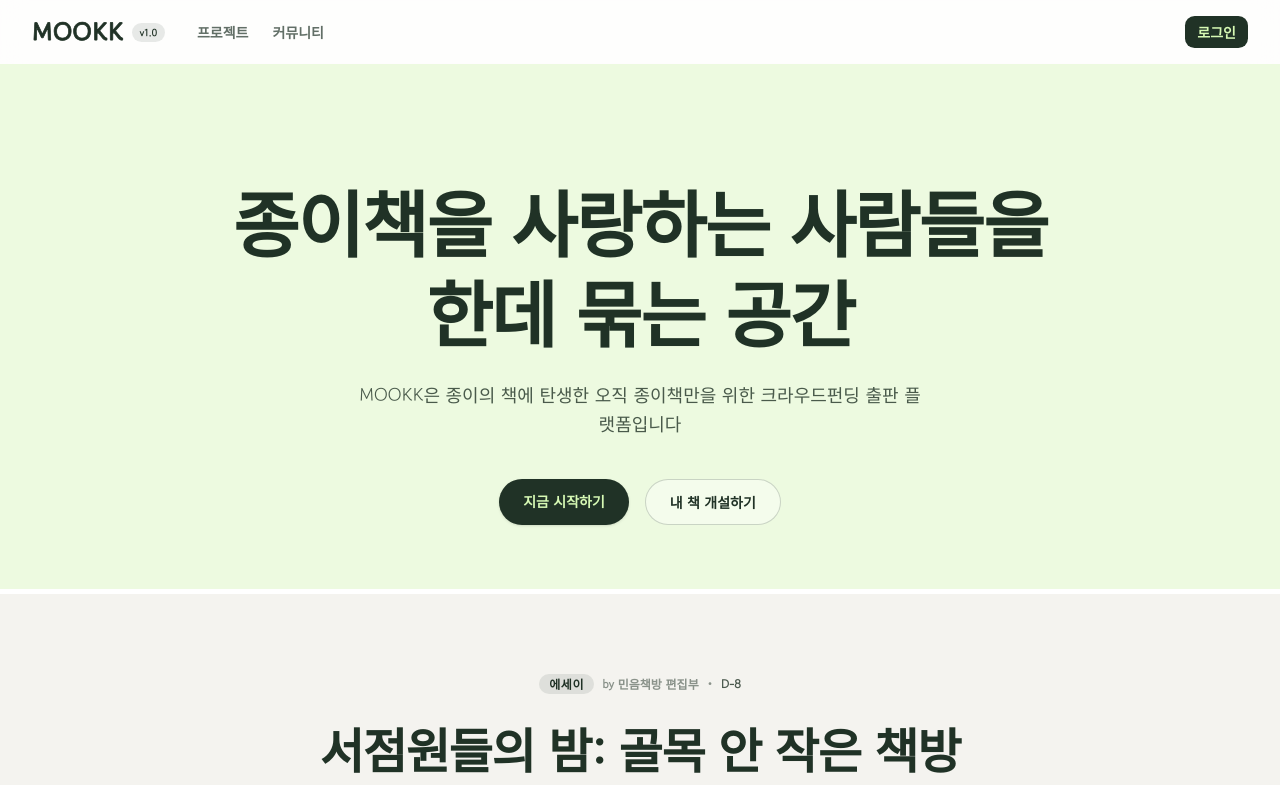
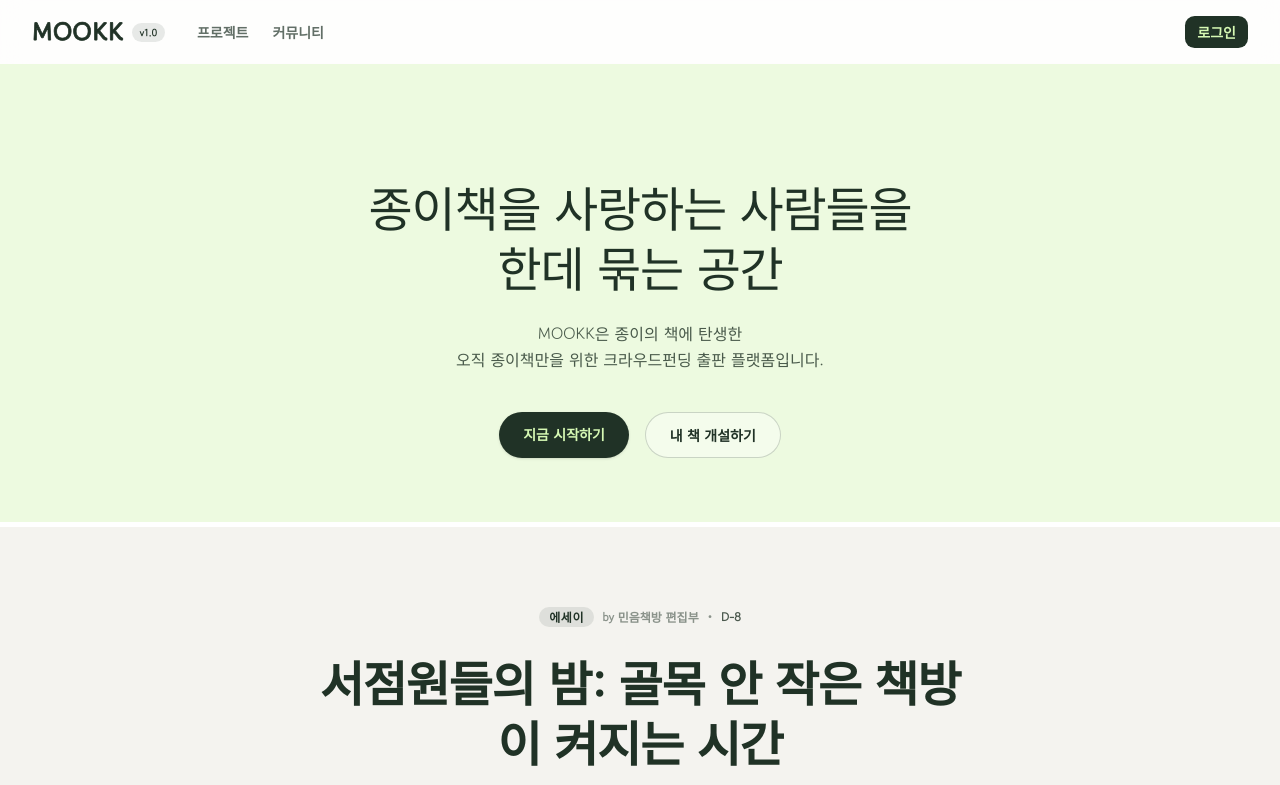
Before and after one commit to juneworks/mookk-v1, a Next.js app: page / in a window 1280 px wide. Shown: the top 785 px of the page. Built offline with nearby package versions, Linux system fonts and the light colour scheme; no server answers; the database is empty.

Commit message:
design: adjust typography sizing and weight on main page hero section

```diff
--- a/src/app/page.tsx
+++ b/src/app/page.tsx
@@ -78,12 +78,13 @@ export default async function Home() {
       {/* 1. Hero Section - Apple MacBook Air 스타일의 대담한 1단 타이포그래피 */}
       <section className="w-full bg-[#edfae0] pt-28 pb-16 text-center">
         <div className="mx-auto max-w-4xl px-4 sm:px-6 lg:px-8 space-y-6">
-          <h1 className="text-5xl font-extrabold tracking-tight sm:text-6xl md:text-7xl leading-tight">
+          <h1 className="text-3xl sm:text-4xl md:text-5xl font-medium tracking-tight leading-tight">
             종이책을 사랑하는 사람들을<br />
             한데 묶는 공간
           </h1>
-          <p className="mx-auto max-w-xl text-base sm:text-lg text-[#203226]/80 leading-relaxed font-light">
-            MOOKK은 종이의 책에 탄생한 오직 종이책만을 위한 크라우드펀딩 출판 플랫폼입니다
+          <p className="mx-auto max-w-xl text-sm sm:text-base text-[#203226]/80 leading-relaxed font-light">
+            MOOKK은 종이의 책에 탄생한<br />
+            오직 종이책만을 위한 크라우드펀딩 출판 플랫폼입니다.
           </p>
           <div className="flex justify-center gap-4 pt-4">
             <Link
```
